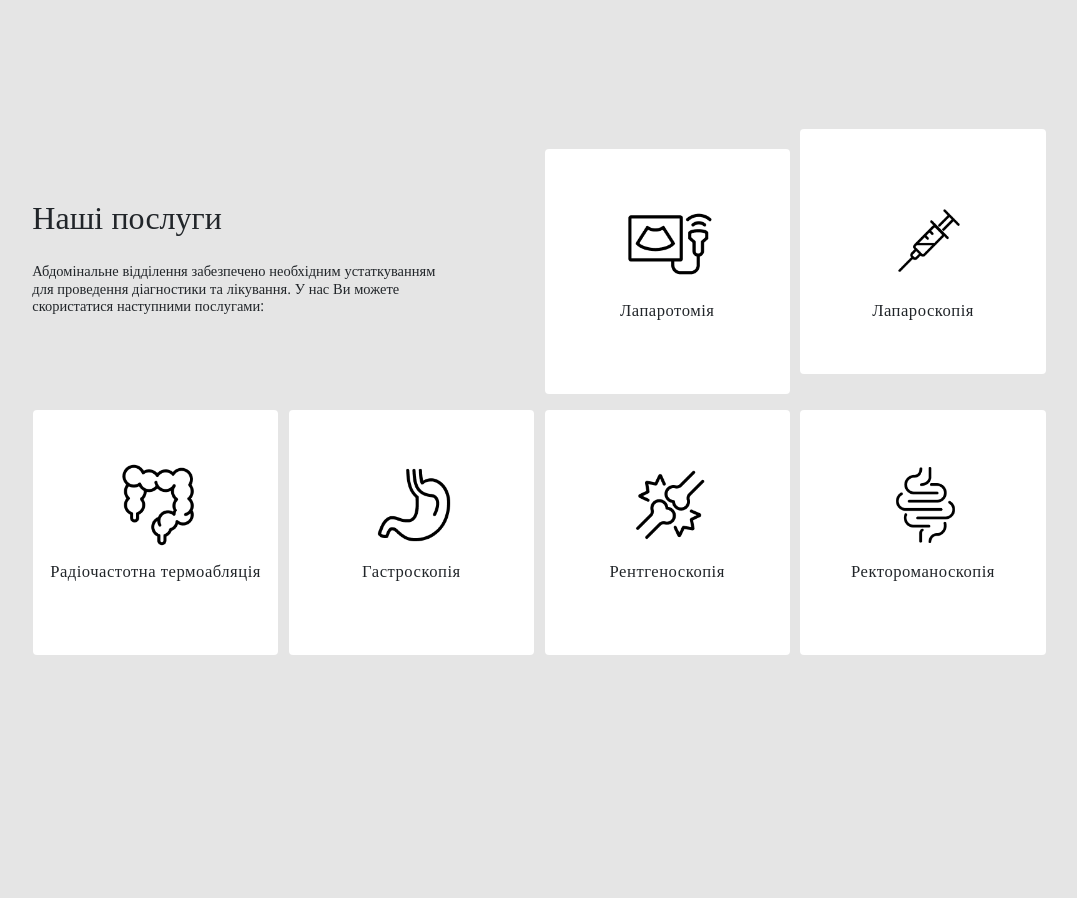
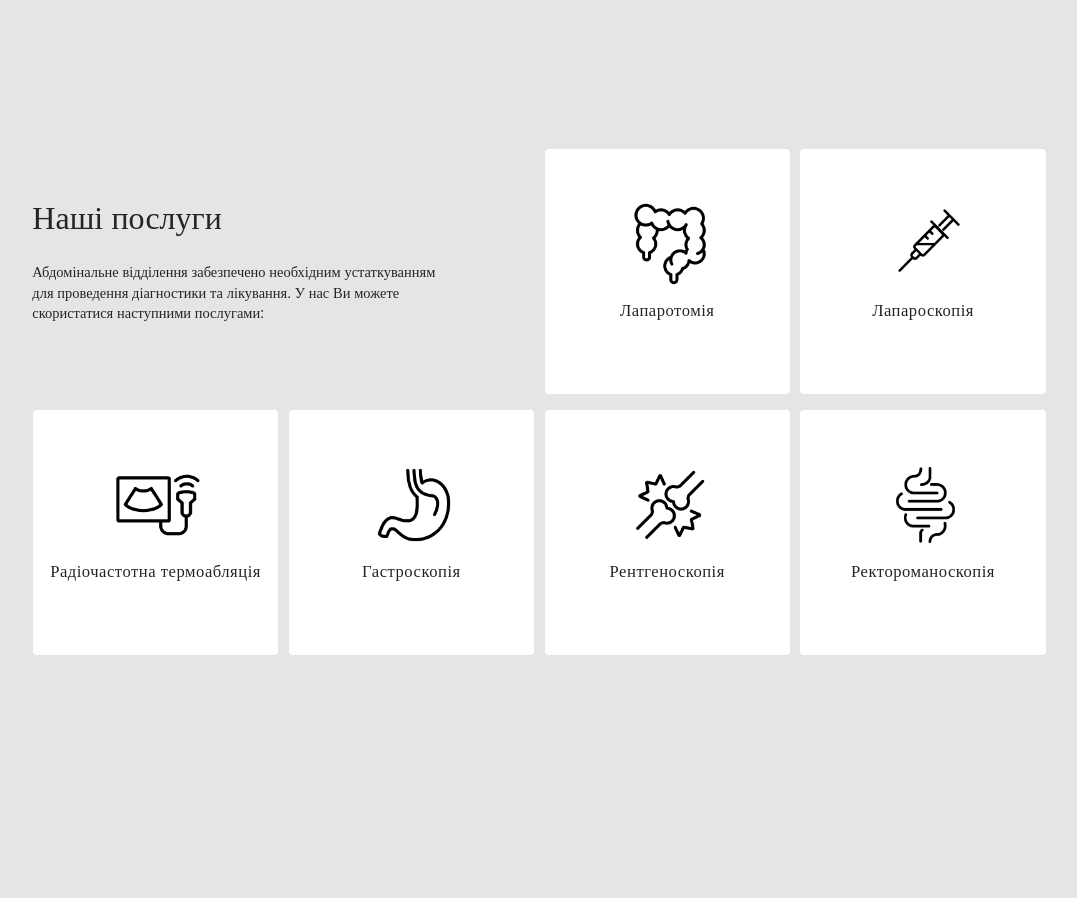
Before and after one commit to vladBrownDev/zrpc, a React (Create React App) app: page / in a window 1280 px wide. Shown: the part 1383-2281 px from the top of the page, without its empty margins (106-1183 px from the left). Built offline with nearby package versions, Linux system fonts and the light colour scheme.

Commit message:
minor changes

```diff
--- a/src/App.css
+++ b/src/App.css
@@ -272,7 +272,7 @@ span.carousel-control-prev-icon {
   font-weight: normal;
 
   font-size: 1.13vw;
-  line-height: 1.35vw;
+  line-height: 1.6vw;
 
   /* letter-spacing: 0.0015em; */
 }
@@ -311,8 +311,8 @@ span.carousel-control-prev-icon {
   }
 .serviseDesc {
   max-width: 100%;
-  font-size: 0.83vw;
-  line-height: 1vw;
+  font-size: 1vw;
+  line-height: 1.3vw;
   position: relative;
   bottom: 225%;
   width: 19.16vw;
--- a/src/App.js
+++ b/src/App.js
@@ -163,7 +163,7 @@ class App extends Component {
               </div>
 
               <div class="operBlock">
-                <img src={fIcon} alt="icon" class="settings"></img>
+                <img src={tIcon} alt="icon" class="settings"></img>
                 <div id="operText">
                   <h4>{this.state.currentLang.servises.serv1}</h4>
                   <div class="serviseDesc">{this.state.currentLang.servises.serv1Desk}</div>
@@ -175,13 +175,13 @@ class App extends Component {
               <img src={sIcon} alt="icon" class="settings"></img>
                 <div id="operText">
                   <h4>{this.state.currentLang.servises.serv2}</h4>
-                  <div id="secondDesc" class="serviseDesc">{this.state.currentLang.servises.serv2Desk}</div>
+                  <div class="serviseDesc">{this.state.currentLang.servises.serv2Desk}</div>
                 </div>
 
               </div>
               <div id="downLfetBlock">
                 <div class="operBlock">
-                <img src={tIcon} alt="icon" class="settings"></img>
+                <img src={fIcon} alt="icon" class="settings"></img>
                   <div id="operText">
                     <h4>{this.state.currentLang.servises.serv3}</h4>
                     <div class="serviseDesc">{this.state.currentLang.servises.serv3Desk}</div>
```
